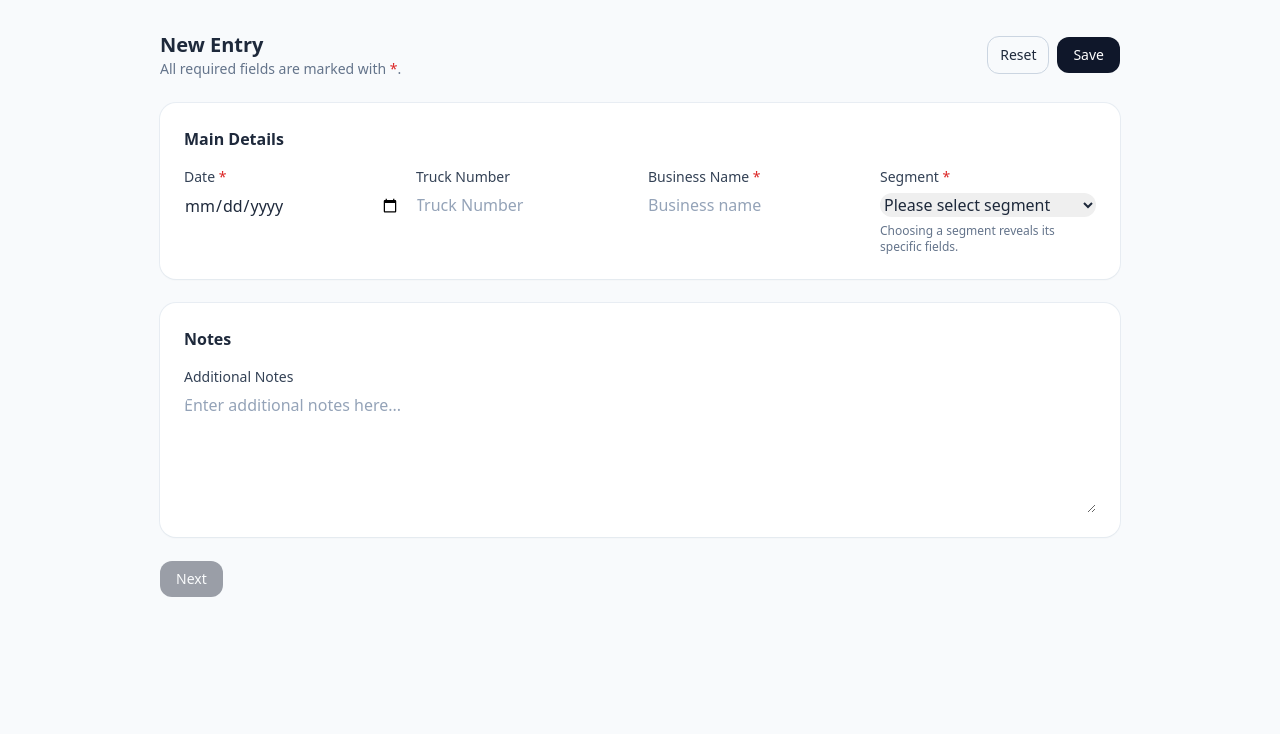
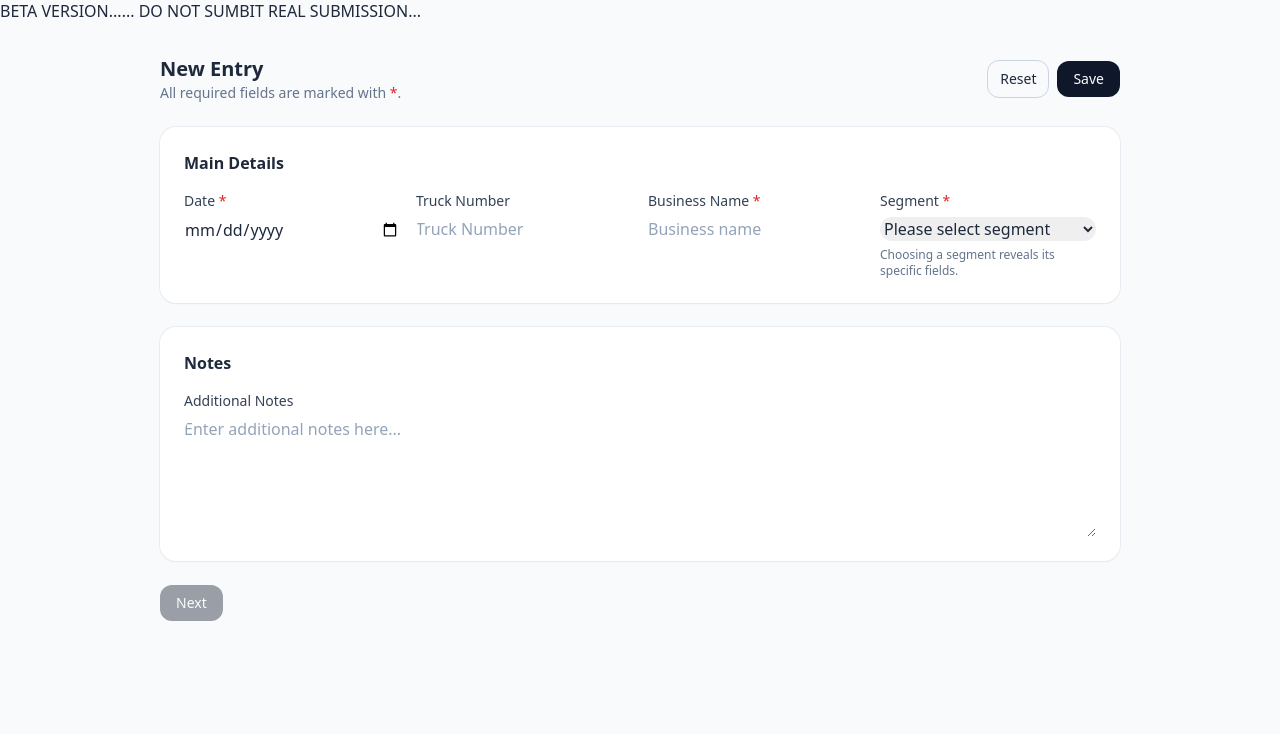
Before and after one commit to ross551998/simlogform, a plain HTML site: page index.html in a window 1280 px wide. Shown: the part 66-800 px from the top of the page. Drawn offline with nearby package versions, Linux system fonts and the light colour scheme.

Commit message:
Update index.html
added beta version
notification for not submitting real submissions

```diff
--- a/index.html
+++ b/index.html
@@ -27,7 +27,7 @@
         </div>
       </div>
     </nav>
-
+    <h1>BETA VERSION...... DO NOT SUMBIT REAL SUBMISSION...</h1>
     <main id="main" class="max-w-5xl mx-auto p-4 sm:p-6 lg:p-8" role="main">
       <form class="space-y-6" aria-describedby="form-help">
         <!-- Header -->
```
